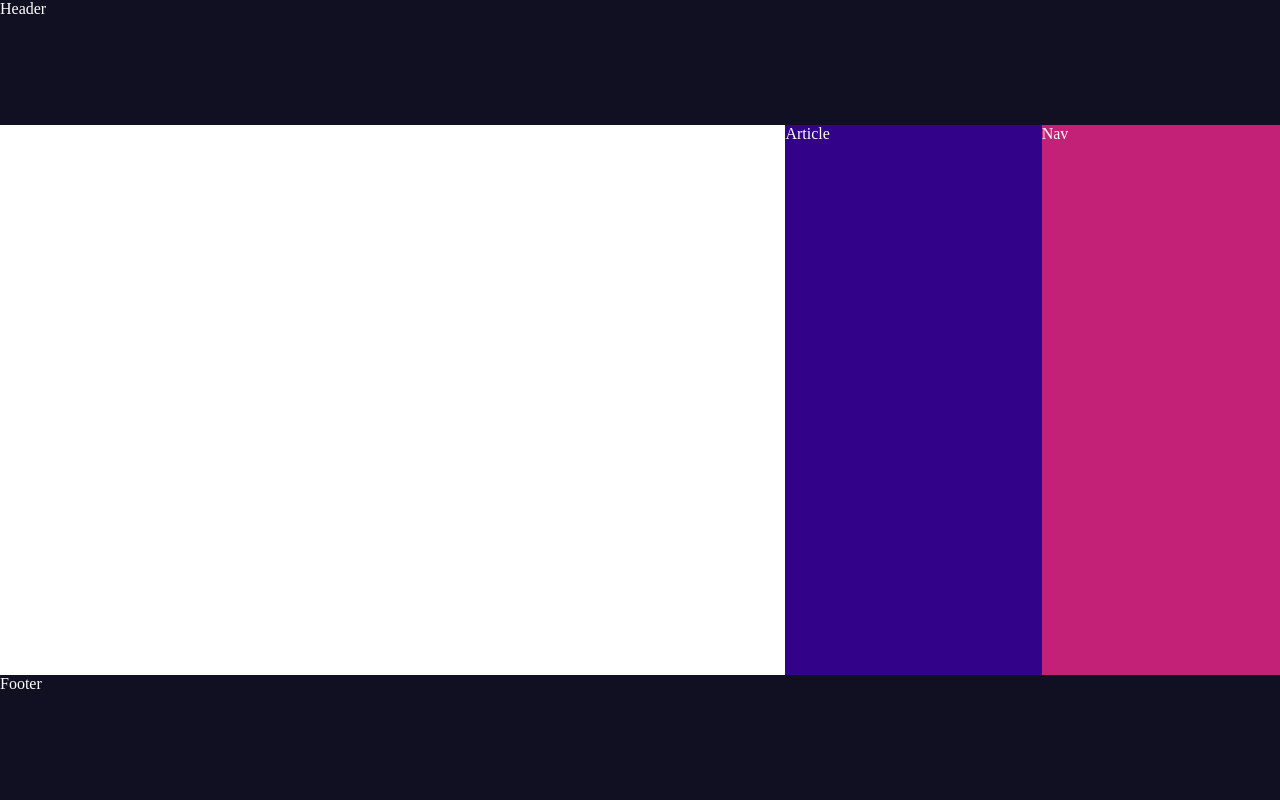
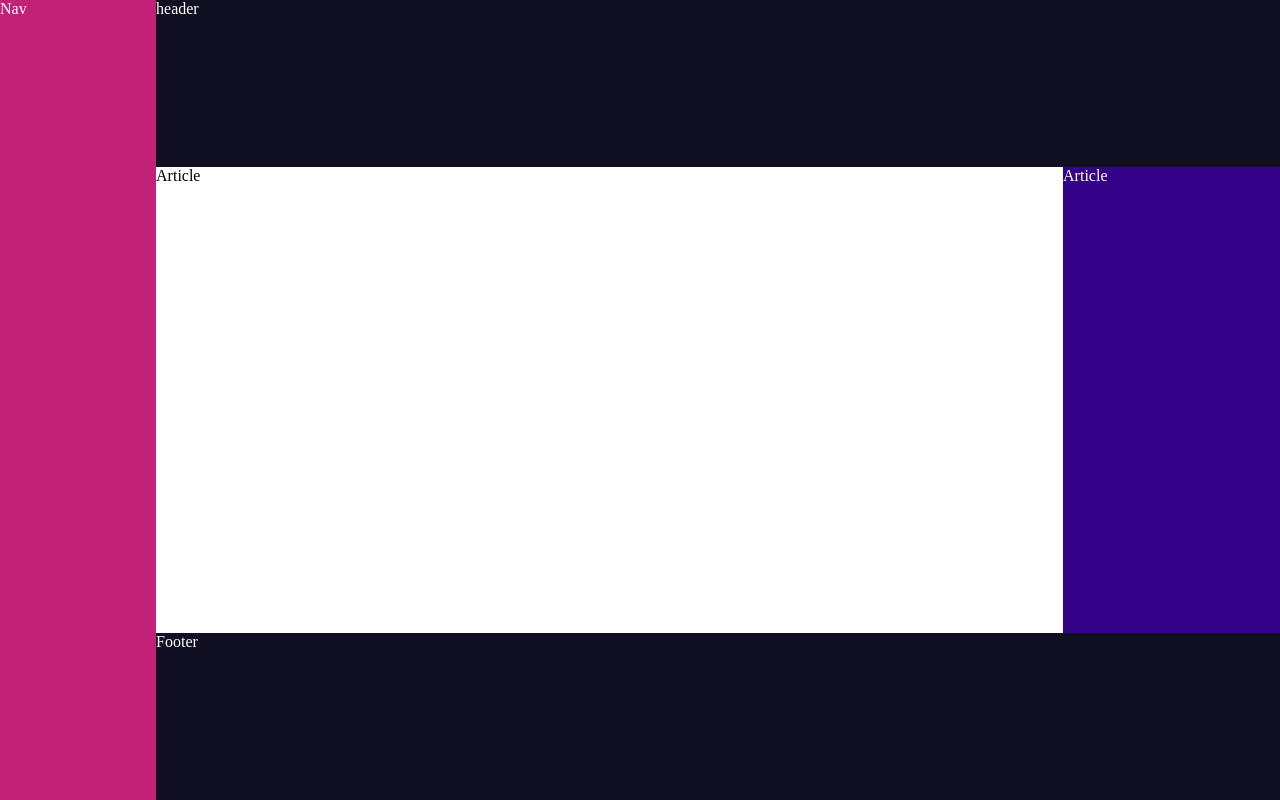
Before and after one commit to annoinspace/EPICODE-U5-D3-FLEXBOX, a plain HTML site: page index.html in a window 1280 px wide. Drawn offline with Linux system fonts and the light colour scheme.

Commit message:
layout 2 - complete

```diff
--- a/index.html
+++ b/index.html
@@ -9,7 +9,7 @@
     <title>flexbox</title>
   </head>
   <body>
-    <div id="layoutOne">
+    <!-- <div id="layoutOne">
       <div id="headerOne">Header</div>
       <div id="middleSectionOne">
         <div id="articleOneWhite">Article</div>
@@ -17,6 +17,18 @@
         <div id="navOne">Nav</div>
       </div>
       <div id="footerOne">Footer</div>
+    </div> -->
+    <!-- layout 2 -->
+    <div id="layoutTwo">
+      <div id="navTwo" class="pink">Nav</div>
+      <div id="mainSectionTwo">
+        <div id="headerTwo" class="dark">header</div>
+        <div id="articleSectionTwo">
+          <div id="articleOne">Article</div>
+          <div id="articleTwo" class="purple">Article</div>
+        </div>
+        <div id="footerTwo" class="dark">Footer</div>
+      </div>
     </div>
   </body>
 </html>
--- a/style.css
+++ b/style.css
@@ -1,6 +1,20 @@
 body,
 html {
   max-height: 100vh;
+}
+.purple {
+  background-color: #320388;
+  color: white;
+}
+
+.dark {
+  background-color: #111023;
+  color: white;
+}
+
+.pink {
+  background-color: #c22177;
+  color: white;
 }
 
 #layoutOne {
@@ -42,3 +56,44 @@ html {
   flex-grow: 1;
   color: white;
 }
+
+/* layout 2 */
+
+#layoutTwo {
+  display: flex;
+  flex-direction: row;
+  color: white;
+  min-height: 100vh;
+}
+
+#navTwo {
+  flex-grow: 1;
+}
+
+#mainSectionTwo {
+  display: flex;
+  flex-direction: column;
+  flex-grow: 8;
+  min-height: 100vh;
+  color: black;
+}
+
+#headerTwo {
+  flex-grow: 1;
+}
+
+#articleSectionTwo {
+  flex-grow: 3;
+  display: flex;
+  flex-direction: row;
+}
+#articleSectionTwo #articleOne {
+  flex-grow: 5;
+}
+#articleSectionTwo #articleTwo {
+  flex-grow: 1;
+}
+
+#footerTwo {
+  flex-grow: 1;
+}
```
